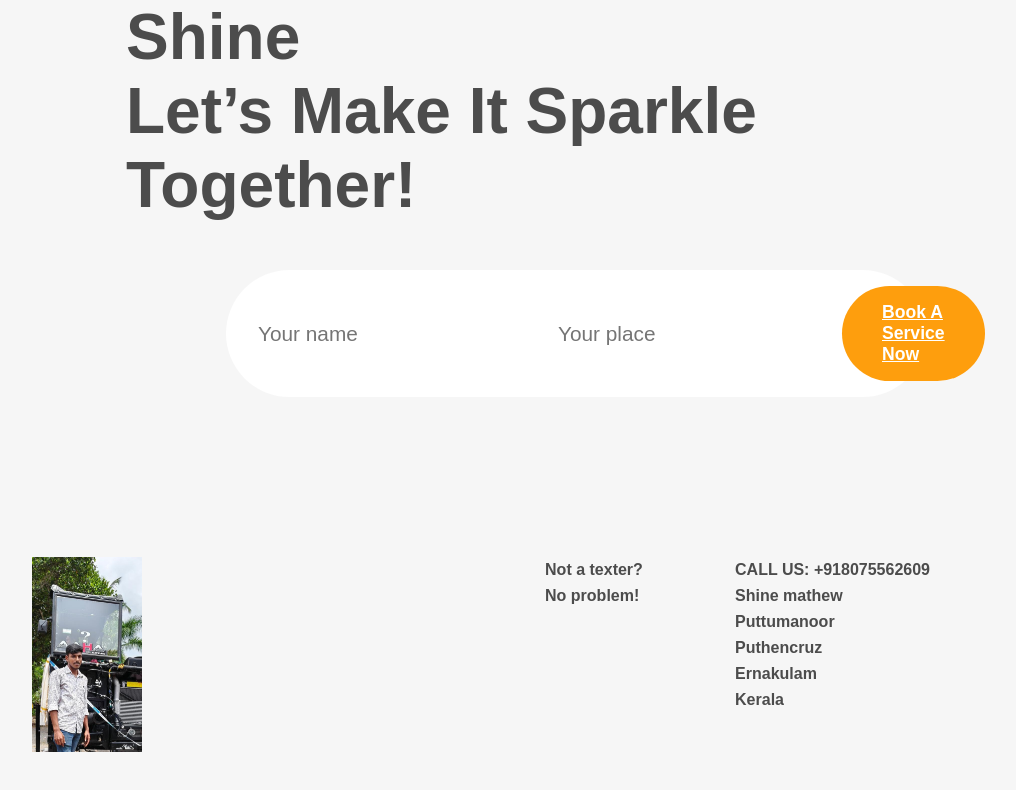
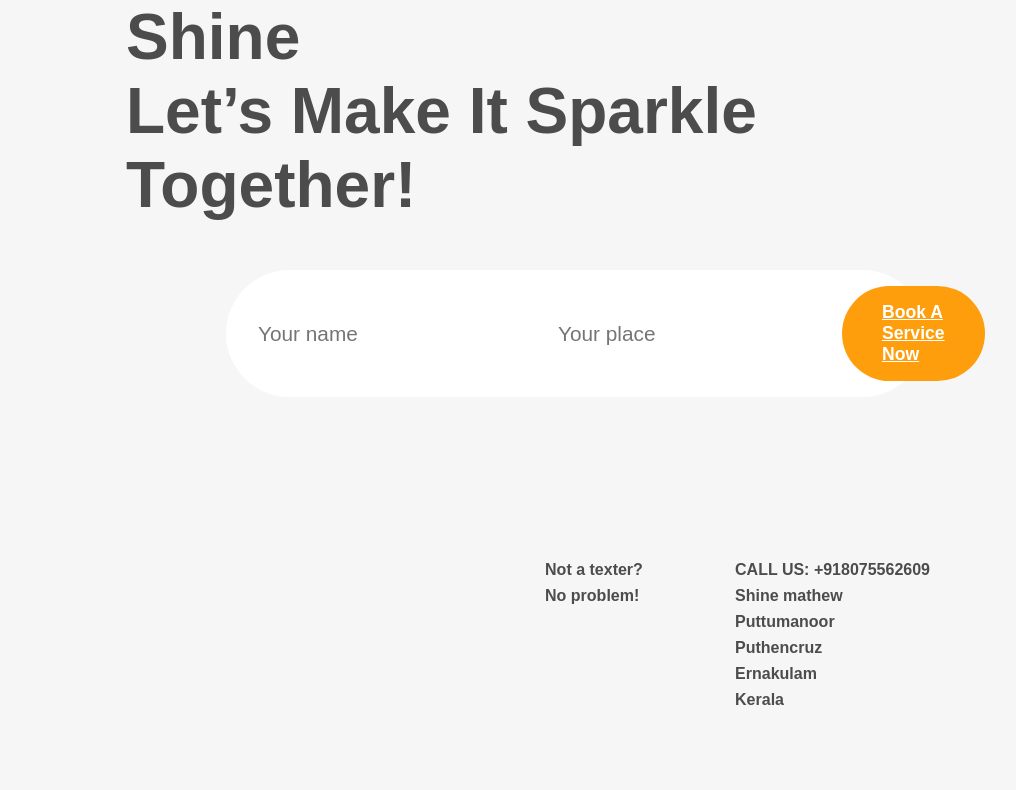
Before and after one commit to BasilEldhoJoseph/caretaker, a React (Create React App) app: page / in a window 1280 px wide. Shown: the part 2613-3403 px from the top of the page, without its empty margins (64-1080 px from the left). Built offline with nearby package versions, Linux system fonts and the light colour scheme; a web font is replaced by a local one.

Commit message:
contact update

```diff
--- a/src/components/Footer.js
+++ b/src/components/Footer.js
@@ -1,5 +1,5 @@
 import React from "react";
-import Logo from "../Landing Page Assets/WhatsApp Image 2025-05-12 at 22.23.31_6253646a.jpg";
+import Logo from "../Landing Page Assets/shine.jpg";
 import { BsTwitter } from "react-icons/bs";
 import { SiLinkedin } from "react-icons/si";
 import { BsYoutube } from "react-icons/bs";
@@ -10,7 +10,8 @@ const Footer = () => {
     <div className="footer-wrapper">
       <div className="footer-section-one">
         <div className="footer-logo-container">
-          <img src={Logo} alt="" />
+          {/* <img src={Logo} alt="" /> */}
+
         </div>
 
       </div>
--- a/src/components/contact.js
+++ b/src/components/contact.js
@@ -12,7 +12,7 @@ const Contact = () => {
   };
 
   const message = `Hi, I am ${name} from ${place}. I'm interested in your cleaning services.`;
-  const whatsappLink = `https://wa.me/918590398159?text=${encodeURIComponent(message)}`;
+  const whatsappLink = `https://wa.me/918075562609?text=${encodeURIComponent(message)}`;
 
   return (
     <div className="contact-page-wrapper">
```
Also changed, not shown: src/Landing Page Assets/shine.jpg (added).
